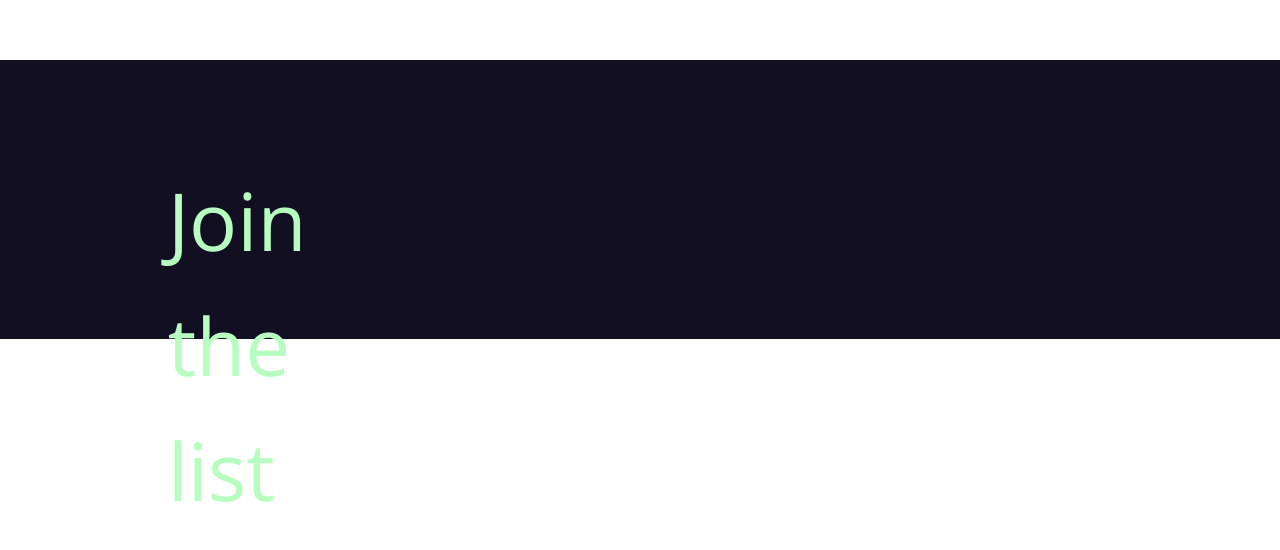
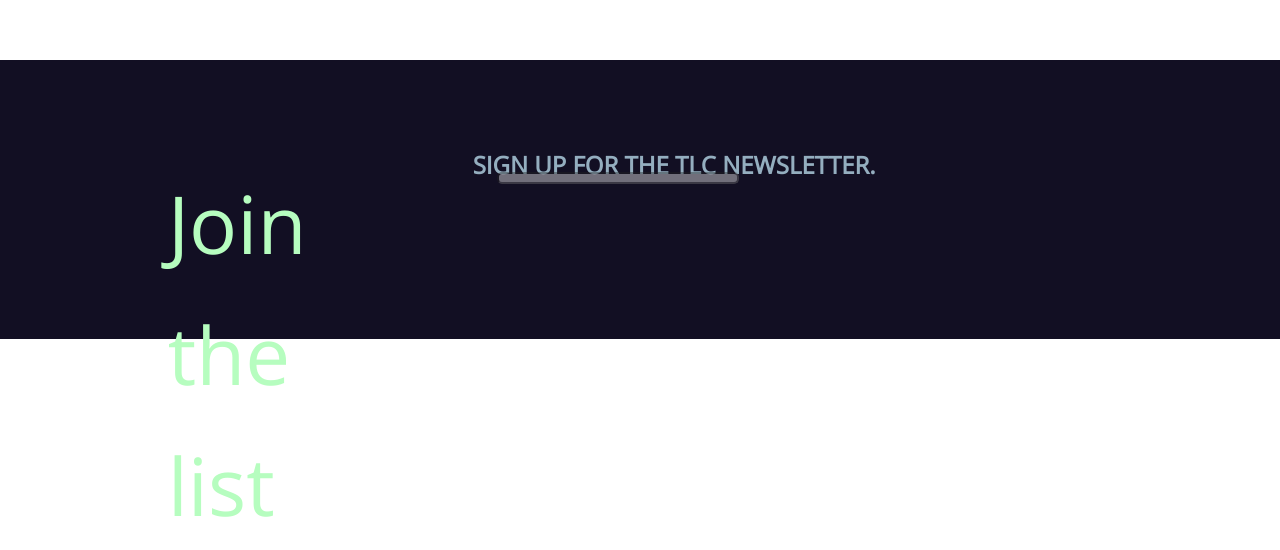
Before and after one commit to robertobuso/buso-garcia-newsform, a React (Create React App) app: page / in a window 1280 px wide. Shown: the part 310-860 px from the top of the page. Built offline with nearby package versions, Linux system fonts and the light colour scheme.

Commit message:
working with input box styling email destop 1

```diff
--- a/src/App.css
+++ b/src/App.css
@@ -15,6 +15,14 @@
   background: #120F23;
 }
 
+.third-div {
+  position: absolute;
+  left: 13.26%;
+  right: 13.26%;
+  top: 32.3%;
+  bottom: 30.13%;
+}
+
 .call-to-action {
   position: absolute;
   left: 13.26%;
@@ -24,7 +32,61 @@
   font-family: Open Sans;
   font-style: normal;
   font-weight: normal;
-  line-height: 125px;
+  line-height: 131px;
   font-size: 80px;
   color: #B6FDBF;
 }
+
+.form-header {
+  position: absolute;
+  left: 37.01%;
+  right: 13.26%;
+  top: 32.3%;
+  bottom: 63.68%;
+  font-family: Open Sans;
+  font-style: normal;
+  font-weight: bold;
+  line-height: 30px;
+  font-size: 24px;
+  color: #94AEBF;
+}
+
+.group-13 {
+  position: absolute;
+left: 37.15%;
+right: 62.01%;
+top: 46.31%;
+bottom: 52.08%;
+}
+
+.email-input {
+  position: absolute;
+  left: 37.15%;
+  right: 29.51%;
+  top: 39.06%;
+  bottom: 54.9%;
+
+  background: #FFFFFF;
+  mix-blend-mode: normal;
+  opacity: 0.1;
+  border-radius: 5px;
+}
+
+.email-text {
+  position: absolute;
+  left: 38.89%;
+  right: 42.29%;
+  top: 40.21%;
+  bottom: 55.49%;
+
+  font-family: Open Sans;
+  font-style: normal;
+  font-weight: normal;
+  line-height: 32px;
+  font-size: 24px;
+
+  color: #FFFFFF;
+
+  mix-blend-mode: normal;
+  opacity: 0.4;
+}
--- a/src/App.js
+++ b/src/App.js
@@ -3,14 +3,18 @@ import logo from './logo.svg';
 import './App.css';
 
 import CallToAction from './Components/CallToAction.js'
+import SignUpForm from './Components/SignUpForm.js'
 
 class App extends Component {
   render() {
     return (
       <div className='footer'>
-      <div className='rectangle'>
-      <CallToAction />
-      </div>
+        <div className='rectangle'>
+
+            <CallToAction />
+            <SignUpForm />
+
+        </div>
       </div>
     );
   }
--- /dev/null
+++ b/src/Components/SignUpForm.js
@@ -0,0 +1,18 @@
+import React from 'react';
+
+const SignUpForm = props => {
+
+  return (
+    <>
+    <form>
+    <header className='form-header'>
+    SIGN UP FOR THE TLC NEWSLETTER.
+    </header>
+    <input className='email-input email-text'
+    name='email' />
+  </form>
+</>
+  )
+}
+
+export default SignUpForm;
```
